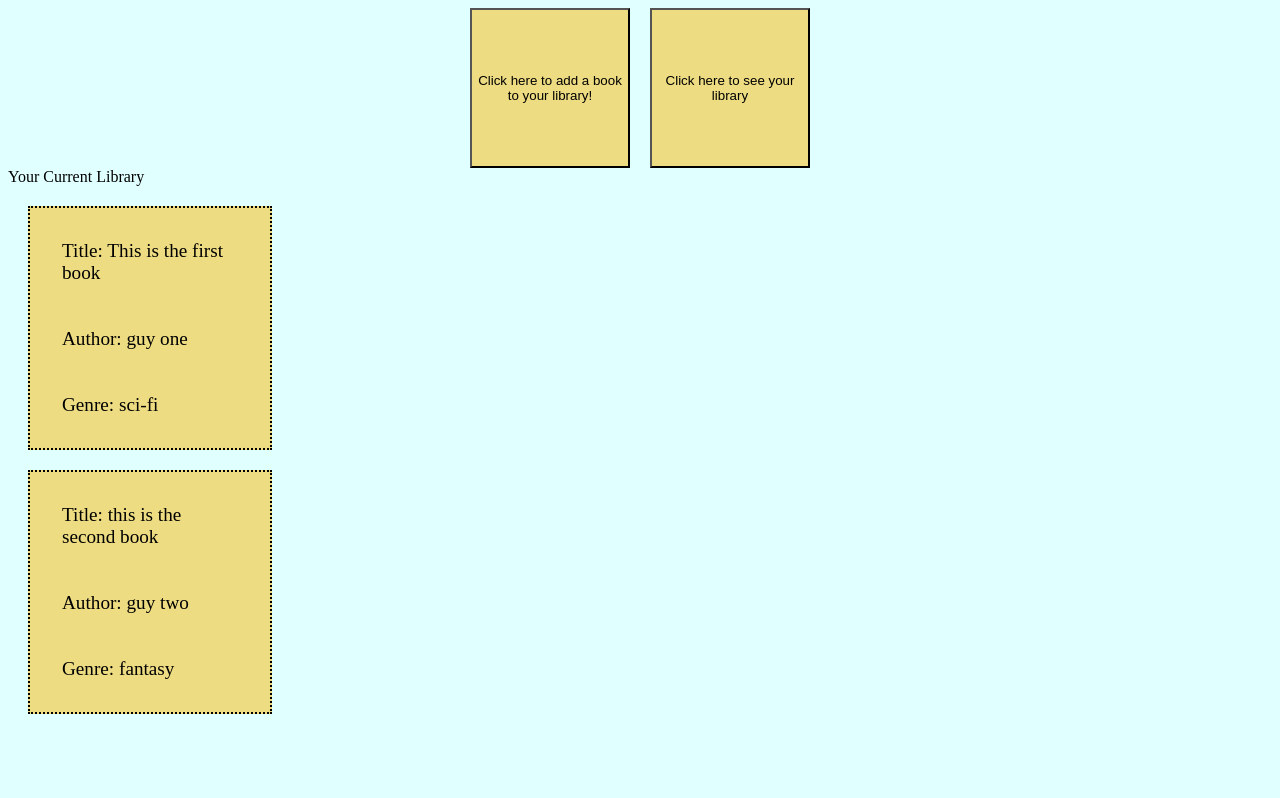
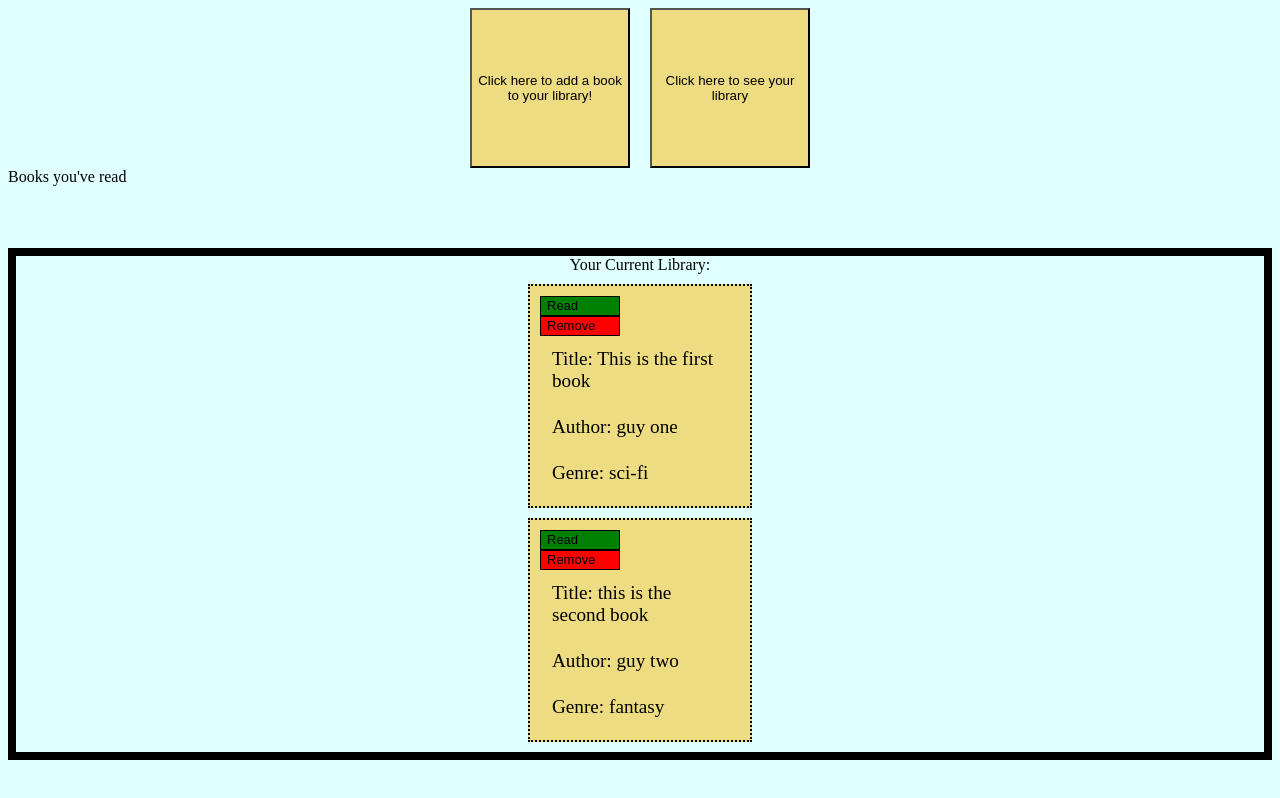
Before and after one commit to Sleepycheap/library, a plain HTML site: page index.html in a window 1280 px wide. Both pictures are taken after a click on the button "Click here to see your library". Drawn offline with Linux system fonts and the light colour scheme.

Commit message:
finished

```diff
--- a/index.html
+++ b/index.html
@@ -10,6 +10,10 @@
   <div class="container">
     <button type="button">Click here to add a book to your library!</button>
     <button type="button" class="reveal">Click here to see your library</button>
+  </div>
+  <div class="finished">
+    Books you've read
+    <div class="list"><ol></ol></div>
   </div>
   <div class="input hide">
     <div class="header">Please Enter Book Information</div>
@@ -25,7 +29,7 @@
   </div>
 
   <div class="books">
-    <span>Your Current Library</span>
+    <span>Your Current Library:</span>
   </div>
   <script src="script.js"></script>
 </body>
--- a/script.js
+++ b/script.js
@@ -11,6 +11,7 @@ const myLibrary = [{
 }];
 
 const displayed = [];
+const read = [];
 
 function Book(title, author, genre, id) {
   this.title = title;
@@ -21,30 +22,22 @@ function Book(title, author, genre, id) {
 
 const addBookToLibrary = function(title, author, genre, id) {
   const item = new Book(title, author, genre, id)
-  console.log(item);
   myLibrary.push(item);
 }
-
-
-
-//if item in displayed dont display
-
 
 const revealButton = document.body.querySelector('.reveal');
 
 const books = document.querySelector('.books');
 
-// const displayCard = (title, author, genre) => {
-//   newCont.appendChild(title);
-//   newCont.appendChild(author);
-//   newCont.appendChild(genre);
-// }
 const createDiv = (item) => {
   const newCont = document.createElement('div');
+  const id = item.id;
   newCont.classList.add('boxes');
   books.appendChild(newCont)
   const title = document.createElement('div');
   title.classList.add('info')
+  title.setAttribute('data-title', id);
+  title.classList.add('title');
   title.textContent = `Title: ${item.title}`;
   const author = document.createElement('div');
   author.classList.add('info');
@@ -52,18 +45,86 @@ const createDiv = (item) => {
   const genre = document.createElement('div');
   genre.classList.add('info');
   genre.textContent = `Genre: ${item.genre}`;
+  readButton(newCont);
+  closeButton(newCont);
+  newCont.setAttribute('data-id', id);
   newCont.appendChild(title);
   newCont.appendChild(author);
   newCont.appendChild(genre);
+}
+
+const closeButton = function(newCont) {
+  const button = document.createElement('button');
+  button.classList.add('btn-close');
+  button.setAttribute('aria-label', 'Close');
+  const text = document.createElement('div');
+  text.innerText = 'Remove';
+  text.classList.add('close-text');
+  newCont.append(button);
+  button.append(text);
+  button.addEventListener('click', (e) => {
+    e.preventDefault();
+    const box = button.closest('.boxes');
+    const titleDiv = box.querySelector('.title');
+    const text = titleDiv.textContent;
+    const editText = text.split(': ');
+    const displayedText = editText[1];
+    const index = myLibrary.indexOf(displayedText);
+    if (index === -1) {
+      console.log(myLibrary);
+      myLibrary.splice(index, 1);
+      box.classList.add('hide');
+      if (read.includes(displayedText)) {
+        const readList = document.querySelector('.list');
+        const lis = readList.getElementsByTagName('li');
+        const items  = Array.from(lis);
+        console.log(items);
+        for (i of items) {
+          console.log(i.textContent);
+          if (i.textContent === displayedText) {
+            i.classList.add('hide');
+          }
+        }
+      }
+    }
+
+
+  })
+}
+
+const readButton = function(newCont) {
+  const button = document.createElement('button');
+  button.classList.add('read-button');
+  const text = document.createElement('div');
+  text.innerText = 'Read';
+  text.classList.add('read-text');
+  newCont.append(button);
+  button.append(text);
+  button.addEventListener('click', (e) => {
+  e.preventDefault();
+  const box = button.closest('.boxes');
+  const titleDiv = box.querySelector('.title');
+  const text = titleDiv.textContent;
+  const editText = text.split(': ');
+  const displayedText = editText[1];
+  if (read.includes(text)) {
+    return;
+  } else {
+    read.push(displayedText);
+    const list = document.querySelector('.list');
+    const listItem = document.createElement('li');
+    listItem.classList.add('list-item');
+    listItem.textContent = displayedText;
+    list.append(listItem);
+  }
+})
 }
 
 
 revealButton.addEventListener('click', (e) => {
   e.preventDefault();
   const length = myLibrary.length;
-  console.log(`Displayed: ${displayed}`);
     for (item of myLibrary){
-      console.log(`Title: ${item.title}`);
       //console.log(displayed);
       if (displayed.includes(`${item.title}`)) {
         console.log(`${item.title} Already Displayed`);
@@ -76,12 +137,6 @@ revealButton.addEventListener('click', (e) => {
 
   }})
 
-
-
-
-
-
-
 const form = document.body.querySelector('.input');
 const button = document.body.querySelector('button');
 button.addEventListener('click', (e) => {
@@ -92,8 +147,3 @@ button.addEventListener('click', (e) => {
   const id = crypto.randomUUID();
   addBookToLibrary(t, a, g, id);
 });
-
-//const
-
-const input = document.querySelector('#submitButton');
-//input.addEventListener('submit', handleSubmit);
--- a/styles.css
+++ b/styles.css
@@ -29,15 +29,24 @@ button {
   display: none;
 }
 
+.books {
+  border: 8px solid black;
+  overflow-wrap: wrap;
+  align-content: center;
+  justify-content: center;
+  justify-items: center;
+  gap: 20px;
+  justify-content: space-between;
+
+}
 .boxes {
   border: 2px dotted black;
   background-color: #eedc82;
   display: flex;
-  gap: 20px;
   align-content: center;
   justify-content: center;
-  padding: 20px;
-  margin: 20px;
+  padding: 10px;
+  margin: 10px;
   width: 200px;
   height: 200px;
   flex-direction: column;
@@ -53,8 +62,35 @@ button {
 
 }
 
+.btn-close {
+  display: flex;
+  color: black;
+  font-size: small;
+  border: black solid 1px;
+  width: 80px;
+  height: 20px;
+  background-color: red;
+}
 
+.read-button {
+    display: flex;
+  color: black;
+  font-size: small;
+  border: black solid 1px;
+  width: 80px;
+  height: 20px;
+  background-color: green;
+}
 
+.list {
+  margin: 8px;
+  padding: 15px;
+  color: crimson
+}
+
+.hide {
+  display: none;
+}
 
 /* .header {
   align-content: center;
```
